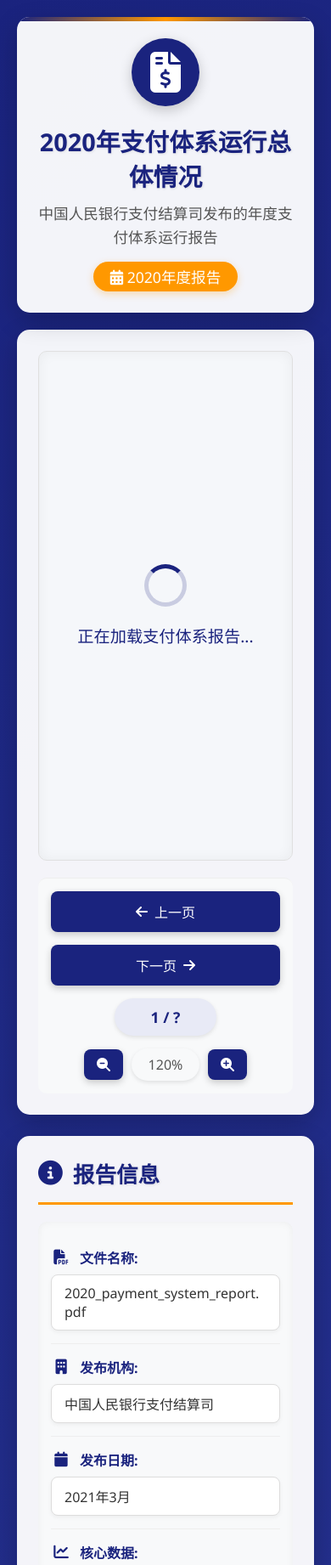
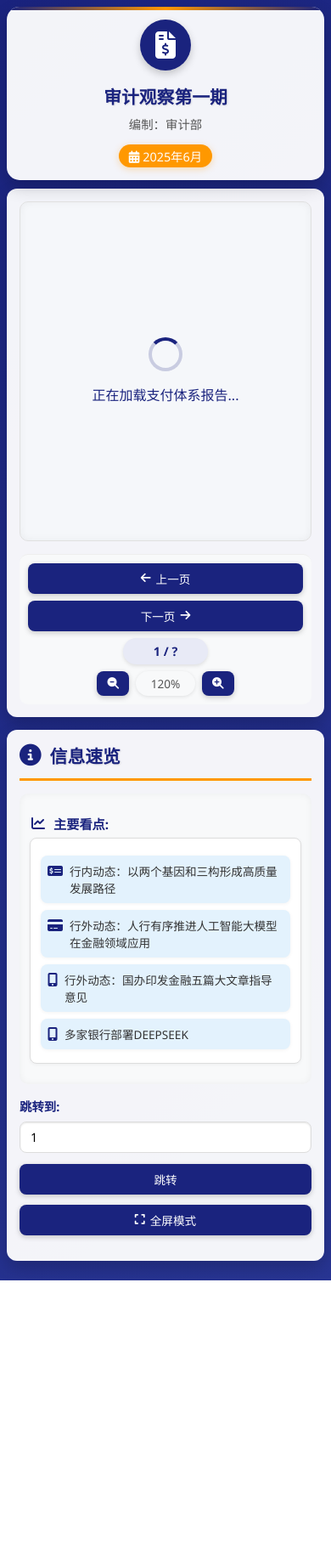
Before and after one commit to yifan970/pay-viewer, a plain HTML site: page index.html in a window 390 px wide. Shown: the top 1842 px of the page at 85% size. After the commit the page ends 1507 px from the top, so only its background shows below. Drawn offline with Linux system fonts and the light colour scheme; a script that the page names is missing.

Commit message:
优化移动端体验

```diff
--- a/index.html
+++ b/index.html
@@ -2,8 +2,8 @@
 <html lang="zh-CN">
 <head>
     <meta charset="UTF-8">
-    <meta name="viewport" content="width=device-width, initial-scale=1.0">
-    <title>支付体系报告查看器 - 2020年</title>
+    <meta name="viewport" content="width=device-width, initial-scale=1.0, maximum-scale=1.0, user-scalable=no">
+    <title>审计观察 - 移动端优化版</title>
     <link rel="stylesheet" href="https://cdnjs.cloudflare.com/ajax/libs/font-awesome/6.4.0/css/all.min.css">
     <script src="https://cdnjs.cloudflare.com/ajax/libs/pdf.js/3.4.120/pdf.min.js"></script>
     <script src="https://cdnjs.cloudflare.com/ajax/libs/pdf.js/3.4.120/pdf.worker.min.js"></script>
@@ -20,7 +20,7 @@
             min-height: 100vh;
             display: flex;
             flex-direction: column;
-            padding: 20px;
+            padding: 12px;
             color: #333;
             overflow-x: hidden;
         }
@@ -31,9 +31,9 @@
             align-items: center;
             background: rgba(255, 255, 255, 0.95);
             border-radius: 15px;
-            padding: 25px;
-            margin-bottom: 20px;
-            box-shadow: 0 10px 30px rgba(0, 0, 0, 0.2);
+            padding: 20px;
+            margin-bottom: 15px;
+            box-shadow: 0 8px 20px rgba(0, 0, 0, 0.2);
             text-align: center;
             position: relative;
             overflow: hidden;
@@ -45,68 +45,70 @@
             top: 0;
             left: 0;
             width: 100%;
-            height: 5px;
+            height: 4px;
             background: linear-gradient(90deg, #1a237e, #ff9800, #1a237e);
         }
 
         .logo {
-            width: 80px;
-            height: 80px;
+            width: 70px;
+            height: 70px;
             background: #1a237e;
             border-radius: 50%;
             display: flex;
             justify-content: center;
             align-items: center;
-            margin-bottom: 20px;
-            box-shadow: 0 5px 15px rgba(0, 0, 0, 0.2);
+            margin-bottom: 15px;
+            box-shadow: 0 4px 10px rgba(0, 0, 0, 0.2);
         }
 
         .logo i {
-            font-size: 3rem;
+            font-size: 2.5rem;
             color: #fff;
         }
 
         .header h1 {
-            font-size: 2.2rem;
+            font-size: 1.8rem;
             color: #1a237e;
-            margin-bottom: 10px;
-            text-shadow: 1px 1px 3px rgba(0, 0, 0, 0.1);
+            margin-bottom: 8px;
+            text-shadow: 1px 1px 2px rgba(0, 0, 0, 0.1);
         }
 
         .header p {
-            font-size: 1.1rem;
+            font-size: 1rem;
             color: #555;
             max-width: 800px;
-            line-height: 1.6;
+            line-height: 1.5;
         }
 
         .year-badge {
             background: #ff9800;
             color: white;
-            padding: 5px 20px;
+            padding: 4px 16px;
             border-radius: 20px;
-            font-size: 1.1rem;
-            margin-top: 15px;
+            font-size: 1rem;
+            margin-top: 12px;
             display: inline-block;
-            box-shadow: 0 3px 10px rgba(255, 152, 0, 0.3);
+            box-shadow: 0 2px 8px rgba(255, 152, 0, 0.3);
         }
 
         .container {
             display: flex;
-            gap: 25px;
+            flex-direction: column;
+            gap: 15px;
             width: 100%;
             flex: 1;
-            margin-bottom: 20px;
+            margin-bottom: 15px;
         }
 
         .viewer-container {
-            flex: 3;
+            flex: 1;
             background: rgba(255, 255, 255, 0.95);
             border-radius: 15px;
-            padding: 25px;
-            box-shadow: 0 10px 30px rgba(0, 0, 0, 0.2);
+            padding: 20px;
+            box-shadow: 0 8px 20px rgba(0, 0, 0, 0.2);
             display: flex;
             flex-direction: column;
+            min-height: 50vh;
         }
 
         #pdf-container {
@@ -121,59 +123,63 @@
             border-radius: 10px;
             overflow: auto;
             background: #f5f7fa;
-            margin-bottom: 20px;
+            margin-bottom: 15px;
             position: relative;
-            min-height: 600px;
             display: flex;
             justify-content: center;
             align-items: center;
-            box-shadow: inset 0 0 15px rgba(0, 0, 0, 0.05);
+            box-shadow: inset 0 0 10px rgba(0, 0, 0, 0.05);
+            min-height: 400px;
         }
 
         .pdf-page {
-            margin: 20px 0;
-            box-shadow: 0 5px 20px rgba(0, 0, 0, 0.15);
+            margin: 15px 0;
+            box-shadow: 0 4px 15px rgba(0, 0, 0, 0.1);
             border: 1px solid #ddd;
             transition: transform 0.3s ease;
+            /* 提高清晰度 */
+            image-rendering: -webkit-optimize-contrast;
+            image-rendering: crisp-edges;
+            max-width: 100%;
         }
 
         .pdf-page:hover {
-            transform: scale(1.02);
+            transform: scale(1.01);
         }
 
         .controls {
             display: flex;
             justify-content: space-between;
             align-items: center;
-            padding: 15px 0;
+            padding: 12px 0;
             border-top: 1px solid #eee;
             flex-wrap: wrap;
-            gap: 15px;
+            gap: 10px;
             background: #f8f9fa;
             border-radius: 10px;
-            padding: 15px;
+            padding: 12px;
         }
 
         .btn {
-            padding: 12px 25px;
+            padding: 10px 20px;
             background: #1a237e;
             color: white;
             border: none;
             border-radius: 8px;
-            font-size: 1rem;
+            font-size: 0.9rem;
             cursor: pointer;
             transition: all 0.3s ease;
             display: flex;
             align-items: center;
-            gap: 8px;
+            gap: 6px;
             font-weight: 500;
-            box-shadow: 0 3px 8px rgba(0, 0, 0, 0.2);
+            box-shadow: 0 2px 6px rgba(0, 0, 0, 0.2);
         }
 
         .btn:hover {
             background: #ff9800;
-            transform: translateY(-3px);
-            box-shadow: 0 5px 15px rgba(0, 0, 0, 0.2);
+            transform: translateY(-2px);
+            box-shadow: 0 4px 10px rgba(0, 0, 0, 0.2);
         }
 
         .btn:disabled {
@@ -184,46 +190,44 @@
         }
 
         .btn.zoom {
-            padding: 10px 15px;
+            padding: 8px 12px;
         }
 
         .page-info {
-            font-size: 1.1rem;
+            font-size: 1rem;
             font-weight: 600;
             color: #1a237e;
             background: #e8eaf6;
-            padding: 10px 20px;
+            padding: 8px 16px;
             border-radius: 50px;
-            min-width: 120px;
+            min-width: 100px;
             text-align: center;
-            box-shadow: 0 2px 5px rgba(0, 0, 0, 0.1);
+            box-shadow: 0 2px 4px rgba(0, 0, 0, 0.1);
         }
 
         .zoom-controls {
             display: flex;
             align-items: center;
-            gap: 10px;
+            gap: 8px;
         }
 
         .zoom-level {
-            font-size: 1rem;
+            font-size: 0.9rem;
             color: #555;
             background: #f8f9fa;
-            padding: 8px 15px;
+            padding: 6px 12px;
             border-radius: 50px;
             font-weight: 500;
-            min-width: 80px;
+            min-width: 70px;
             text-align: center;
-            box-shadow: 0 2px 5px rgba(0, 0, 0, 0.1);
+            box-shadow: 0 1px 4px rgba(0, 0, 0, 0.1);
         }
 
         .info-panel {
-            flex: 1;
             background: rgba(255, 255, 255, 0.95);
             border-radius: 15px;
-            padding: 25px;
-            box-shadow: 0 10px 30px rgba(0, 0, 0, 0.2);
-            min-width: 300px;
+            padding: 20px;
+            box-shadow: 0 8px 20px rgba(0, 0, 0, 0.2);
             display: flex;
             flex-direction: column;
         }
@@ -231,34 +235,34 @@
         .panel-header {
             display: flex;
             align-items: center;
-            gap: 12px;
-            margin-bottom: 20px;
-            padding-bottom: 15px;
+            gap: 10px;
+            margin-bottom: 15px;
+            padding-bottom: 12px;
             border-bottom: 3px solid #ff9800;
         }
 
         .panel-header i {
-            font-size: 1.8rem;
+            font-size: 1.6rem;
             color: #1a237e;
         }
 
         .panel-header h2 {
-            font-size: 1.6rem;
+            font-size: 1.4rem;
             color: #1a237e;
-            text-shadow: 1px 1px 3px rgba(0, 0, 0, 0.1);
+            text-shadow: 1px 1px 2px rgba(0, 0, 0, 0.1);
         }
 
         .report-info {
             flex: 1;
             background: #f8f9fa;
             border-radius: 10px;
-            padding: 15px;
-            margin-bottom: 20px;
-            box-shadow: inset 0 0 10px rgba(0, 0, 0, 0.05);
+            padding: 12px;
+            margin-bottom: 15px;
+            box-shadow: inset 0 0 8px rgba(0, 0, 0, 0.05);
         }
 
         .info-item {
-            padding: 15px 0;
+            padding: 12px 0;
             border-bottom: 1px solid #eee;
             display: flex;
             flex-direction: column;
@@ -271,111 +275,117 @@
         .info-label {
             display: flex;
             align-items: center;
-            gap: 10px;
-            margin-bottom: 8px;
+            gap: 8px;
+            margin-bottom: 6px;
         }
 
         .info-label i {
             color: #1a237e;
-            font-size: 1.1rem;
-            width: 24px;
+            font-size: 1rem;
+            width: 20px;
             text-align: center;
         }
 
         .info-label span {
             font-weight: 600;
             color: #1a237e;
+            font-size: 0.95rem;
         }
 
         .info-value {
-            padding: 10px 15px;
+            padding: 8px 12px;
             background: white;
             border-radius: 8px;
             border: 1px solid #ddd;
             word-break: break-word;
-            box-shadow: 0 2px 5px rgba(0, 0, 0, 0.05);
+            box-shadow: 0 1px 4px rgba(0, 0, 0, 0.05);
+            font-size: 0.9rem;
         }
 
         .highlights {
-            margin-top: 15px;
+            margin-top: 12px;
         }
 
         .highlight {
             display: flex;
-            gap: 10px;
-            padding: 12px;
+            gap: 8px;
+            padding: 10px;
             background: #e3f2fd;
             border-radius: 8px;
-            margin-bottom: 10px;
-            box-shadow: 0 2px 5px rgba(0, 0, 0, 0.05);
+            margin-bottom: 8px;
+            box-shadow: 0 1px 4px rgba(0, 0, 0, 0.05);
             transition: transform 0.3s ease;
+            font-size: 0.9rem;
         }
 
         .highlight:hover {
-            transform: translateX(5px);
+            transform: translateX(3px);
             background: #bbdefb;
         }
 
         .highlight i {
             color: #1a237e;
-            font-size: 1.2rem;
-            margin-top: 3px;
+            font-size: 1.1rem;
+            margin-top: 2px;
+            flex-shrink: 0;
         }
 
         .navigation-tools {
             display: flex;
             flex-direction: column;
-            gap: 15px;
-            margin-bottom: 20px;
+            gap: 12px;
+            margin-bottom: 15px;
         }
 
         .tool {
             display: flex;
             align-items: center;
-            gap: 10px;
+            gap: 8px;
         }
 
         .tool label {
             font-weight: 600;
             color: #1a237e;
-            min-width: 70px;
+            min-width: 60px;
+            font-size: 0.9rem;
         }
 
         #jump-input {
-            padding: 10px 15px;
+            padding: 8px 12px;
             border: 1px solid #ddd;
             border-radius: 8px;
-            width: 80px;
-            font-size: 1rem;
-            box-shadow: inset 0 1px 3px rgba(0, 0, 0, 0.1);
+            width: 70px;
+            font-size: 0.9rem;
+            box-shadow: inset 0 1px 2px rgba(0, 0, 0, 0.1);
         }
 
         .instructions {
             background: #f8f9fa;
             border-radius: 10px;
-            padding: 20px;
+            padding: 15px;
             flex: 1;
-            box-shadow: inset 0 0 10px rgba(0, 0, 0, 0.05);
+            box-shadow: inset 0 0 8px rgba(0, 0, 0, 0.05);
         }
 
         .instructions h3 {
             display: flex;
             align-items: center;
-            gap: 10px;
+            gap: 8px;
             color: #1a237e;
-            margin-bottom: 15px;
-            font-size: 1.2rem;
+            margin-bottom: 12px;
+            font-size: 1.1rem;
         }
 
         .instructions ul {
-            padding-left: 25px;
+            padding-left: 20px;
         }
 
         .instructions li {
-            margin-bottom: 12px;
-            line-height: 1.6;
+            margin-bottom: 10px;
+            line-height: 1.5;
             position: relative;
             padding-left: 15px;
+            font-size: 0.9rem;
         }
 
         .instructions li:before {
@@ -388,10 +398,10 @@
 
         .footer {
             text-align: center;
-            padding: 20px;
+            padding: 15px;
             background: rgba(255, 255, 255, 0.95);
             border-radius: 15px;
-            box-shadow: 0 10px 30px rgba(0, 0, 0, 0.2);
+            box-shadow: 0 8px 20px rgba(0, 0, 0, 0.2);
             position: relative;
         }
 
@@ -401,14 +411,14 @@
             top: 0;
             left: 0;
             width: 100%;
-            height: 5px;
+            height: 4px;
             background: linear-gradient(90deg, #1a237e, #ff9800, #1a237e);
         }
 
         .footer p {
             color: #555;
-            font-size: 1rem;
-            margin: 5px 0;
+            font-size: 0.9rem;
+            margin: 4px 0;
         }
 
         .footer p:first-child {
@@ -420,14 +430,15 @@
             display: flex;
             flex-direction: column;
             align-items: center;
-            gap: 20px;
+            gap: 15px;
+            padding: 20px;
         }
 
         .spinner {
-            width: 50px;
-            height: 50px;
-            border: 5px solid rgba(26, 35, 126, 0.2);
-            border-top: 5px solid #1a237e;
+            width: 40px;
+            height: 40px;
+            border: 4px solid rgba(26, 35, 126, 0.2);
+            border-top: 4px solid #1a237e;
             border-radius: 50%;
             animation: spin 1s linear infinite;
         }
@@ -438,56 +449,132 @@
         }
 
         .loading-text {
-            font-size: 1.2rem;
+            font-size: 1rem;
             color: #1a237e;
             font-weight: 500;
+            text-align: center;
         }
 
         .error-message {
             text-align: center;
-            padding: 30px;
+            padding: 20px;
             color: #f44336;
-            max-width: 600px;
+            max-width: 100%;
             margin: 0 auto;
+            font-size: 0.9rem;
         }
 
         .error-message i {
-            font-size: 3rem;
-            margin-bottom: 20px;
+            font-size: 2.5rem;
+            margin-bottom: 15px;
             display: block;
             color: #f44336;
         }
 
         .error-message h2 {
-            margin-bottom: 15px;
+            margin-bottom: 12px;
+            font-size: 1.2rem;
         }
 
         .error-message p {
-            margin: 10px 0;
-            line-height: 1.6;
+            margin: 8px 0;
+            line-height: 1.5;
         }
 
         .error-message ul, .error-message ol {
             text-align: left;
-            margin: 20px 0;
-            padding-left: 30px;
+            margin: 15px 0;
+            padding-left: 25px;
         }
 
         .error-message li {
-            margin-bottom: 10px;
+            margin-bottom: 8px;
+            font-size: 0.9rem;
         }
 
-        @media (max-width: 1100px) {
-            .container {
-                flex-direction: column;
+        /* 移动设备特定优化 */
+        @media (max-width: 768px) {
+            body {
+                padding: 8px;
+            }
+
+            .header {
+                padding: 15px;
+                margin-bottom: 10px;
+            }
+
+            .logo {
+                width: 60px;
+                height: 60px;
+            }
+
+            .logo i {
+                font-size: 2rem;
             }
 
             .header h1 {
-                font-size: 1.8rem;
+                font-size: 1.5rem;
+            }
+
+            .header p {
+                font-size: 0.9rem;
+            }
+
+            .year-badge {
+                font-size: 0.9rem;
+                padding: 3px 12px;
+            }
+
+            .viewer-container,
+            .info-panel {
+                padding: 15px;
+                border-radius: 12px;
+            }
+
+            .panel-header h2 {
+                font-size: 1.3rem;
+            }
+
+            .controls {
+                gap: 8px;
+                padding: 10px;
+            }
+
+            .btn {
+                padding: 8px 15px;
+                font-size: 0.85rem;
+            }
+
+            .page-info {
+                font-size: 0.9rem;
+                padding: 6px 14px;
+            }
+
+            .zoom-level {
+                font-size: 0.85rem;
+                padding: 5px 10px;
+            }
+
+            .highlight {
+                font-size: 0.85rem;
+                padding: 8px;
+            }
+
+            .highlight i {
+                font-size: 1rem;
+            }
+
+            .footer {
+                padding: 12px;
             }
         }
 
-        @media (max-width: 600px) {
+        /* 小屏幕设备 */
+        @media (max-width: 480px) {
+            .header h1 {
+                font-size: 1.3rem;
+            }
+
             .controls {
                 flex-direction: column;
             }
@@ -503,6 +590,7 @@
             .tool {
                 flex-direction: column;
                 align-items: flex-start;
+                width: 100%;
             }
 
             #jump-input {
@@ -511,12 +599,22 @@
 
             #jump-btn {
                 width: 100%;
+                margin-top: 5px;
             }
 
             .btn {
                 width: 100%;
                 justify-content: center;
             }
+        }
+
+        /* PDF清晰度增强 */
+        .pdf-canvas {
+            max-width: 100%;
+            height: auto;
+            /* 提高移动端渲染质量 */
+            image-rendering: -webkit-optimize-contrast;
+            image-rendering: crisp-edges;
         }
     </style>
 </head>
@@ -525,10 +623,10 @@
         <div class="logo">
             <i class="fas fa-file-invoice-dollar"></i>
         </div>
-        <h1>2020年支付体系运行总体情况</h1>
-        <p>中国人民银行支付结算司发布的年度支付体系运行报告</p>
+        <h1>审计观察第一期</h1>
+        <p>编制：审计部</p>
         <div class="year-badge">
-            <i class="fas fa-calendar-alt"></i> 2020年度报告
+            <i class="fas fa-calendar-alt"></i> 2025年6月
         </div>
     </div>
 
@@ -571,52 +669,32 @@
         <div class="info-panel">
             <div class="panel-header">
                 <i class="fas fa-info-circle"></i>
-                <h2>报告信息</h2>
+                <h2>信息速览</h2>
             </div>
 
             <div class="report-info">
                 <div class="info-item">
                     <div class="info-label">
-                        <i class="fas fa-file-pdf"></i>
-                        <span>文件名称:</span>
-                    </div>
-                    <div class="info-value">2020_payment_system_report.pdf</div>
-                </div>
-
-                <div class="info-item">
-                    <div class="info-label">
-                        <i class="fas fa-building"></i>
-                        <span>发布机构:</span>
-                    </div>
-                    <div class="info-value">中国人民银行支付结算司</div>
-                </div>
-
-                <div class="info-item">
-                    <div class="info-label">
-                        <i class="fas fa-calendar"></i>
-                        <span>发布日期:</span>
-                    </div>
-                    <div class="info-value">2021年3月</div>
-                </div>
-
-                <div class="info-item">
-                    <div class="info-label">
                         <i class="fas fa-chart-line"></i>
-                        <span>核心数据:</span>
+                        <span>主要看点:</span>
                     </div>
                     <div class="info-value">
                         <div class="highlights">
                             <div class="highlight">
                                 <i class="fas fa-money-check-alt"></i>
-                                <div>非现金支付业务金额同比增长24.1%</div>
+                                <div>行内动态：以两个基因和三构形成高质量发展路径</div>
                             </div>
                             <div class="highlight">
                                 <i class="fas fa-credit-card"></i>
-                                <div>银行卡交易金额同比增长12.0%</div>
+                                <div>行外动态：人行有序推进人工智能大模型在金融领域应用</div>
                             </div>
                             <div class="highlight">
                                 <i class="fas fa-mobile-alt"></i>
-                                <div>移动支付业务同比增长25.1%</div>
+                                <div>行外动态：国办印发金融五篇大文章指导意见</div>
+                            </div>
+                            <div class="highlight">
+                                <i class="fas fa-mobile-alt"></i>
+                                <div>多家银行部署DEEPSEEK</div>
                             </div>
                         </div>
                     </div>
@@ -636,25 +714,9 @@
                     </button>
                 </div>
             </div>
-
-            <div class="instructions">
-                <h3><i class="fas fa-lightbulb"></i> 使用说明</h3>
-                <ul>
-                    <li>使用"上一页/下一页"按钮浏览报告</li>
-                    <li>使用缩放按钮调整页面大小（+/-）</li>
-                    <li>输入页码并按Enter键跳转至指定页</li>
-                    <li>全屏模式提供更好的阅读体验</li>
-                    <li>使用VS Code的Live Server运行此页面</li>
-                    <li>确保PDF文件位于项目根目录</li>
-                </ul>
-            </div>
         </div>
     </div>
 
-    <div class="footer">
-        <p>© 2023 支付体系报告查看器 | 基于PDF.js构建 | 项目文件夹: PAY-VIEWER</p>
-        <p>提示: 使用VS Code的Live Server扩展运行此页面</p>
-    </div>
 
     <script>
         // 设置PDF.js worker路径
@@ -677,22 +739,39 @@
         let pdfDoc = null;
         let currentPage = 1;
         let scale = 1.2;
+        let isMobile = window.innerWidth <= 768;
 
         // 指定PDF文件路径（相对路径）
         const pdfPath = './2020_payment_system_report.pdf';
 
-        // 渲染PDF页面
+        // 渲染PDF页面（优化版）
         function renderPage(num) {
             pdfViewer.innerHTML = '<div class="loading"><div class="spinner"></div><div class="loading-text">正在加载第 ' + num + ' 页...</div></div>';
 
             pdfDoc.getPage(num).then(function(page) {
-                const viewport = page.getViewport({ scale: scale });
+                // 在移动设备上自动调整缩放比例
+                if (isMobile) {
+                    const containerWidth = pdfViewer.clientWidth - 30; // 减去内边距
+                    const viewport = page.getViewport({ scale: 1 });
+                    scale = containerWidth / viewport.width;
+
+                    // 限制缩放范围
+                    scale = Math.max(0.6, Math.min(scale, 1.8));
+                }
+
+                const viewport = page.getViewport({
+                    scale: scale,
+                    // 提高移动端渲染质量
+                    devicePixelRatio: window.devicePixelRatio || 1
+                });
+
                 const canvas = document.createElement('canvas');
                 const context = canvas.getContext('2d');
+                canvas.className = 'pdf-canvas';
 
+                // 设置高清画布
                 canvas.height = viewport.height;
                 canvas.width = viewport.width;
-                canvas.className = 'pdf-page';
 
                 const renderContext = {
                     canvasContext: context,
@@ -789,6 +868,7 @@
             if (scale < 2.0) {
                 scale += 0.1;
                 scale = Math.round(scale * 10) / 10;
+                isMobile = false; // 用户手动缩放后不再自动调整
                 renderPage(currentPage);
             }
         });
@@ -797,6 +877,7 @@
             if (scale > 0.5) {
                 scale -= 0.1;
                 scale = Math.round(scale * 10) / 10;
+                isMobile = false; // 用户手动缩放后不再自动调整
                 renderPage(currentPage);
             }
         });
@@ -836,6 +917,14 @@
             }
         });
 
+        // 响应窗口大小变化
+        window.addEventListener('resize', function() {
+            isMobile = window.innerWidth <= 768;
+            if (pdfDoc) {
+                renderPage(currentPage);
+            }
+        });
+
         // 初始化
         document.addEventListener('DOMContentLoaded', initPdf);
     </script>
```
